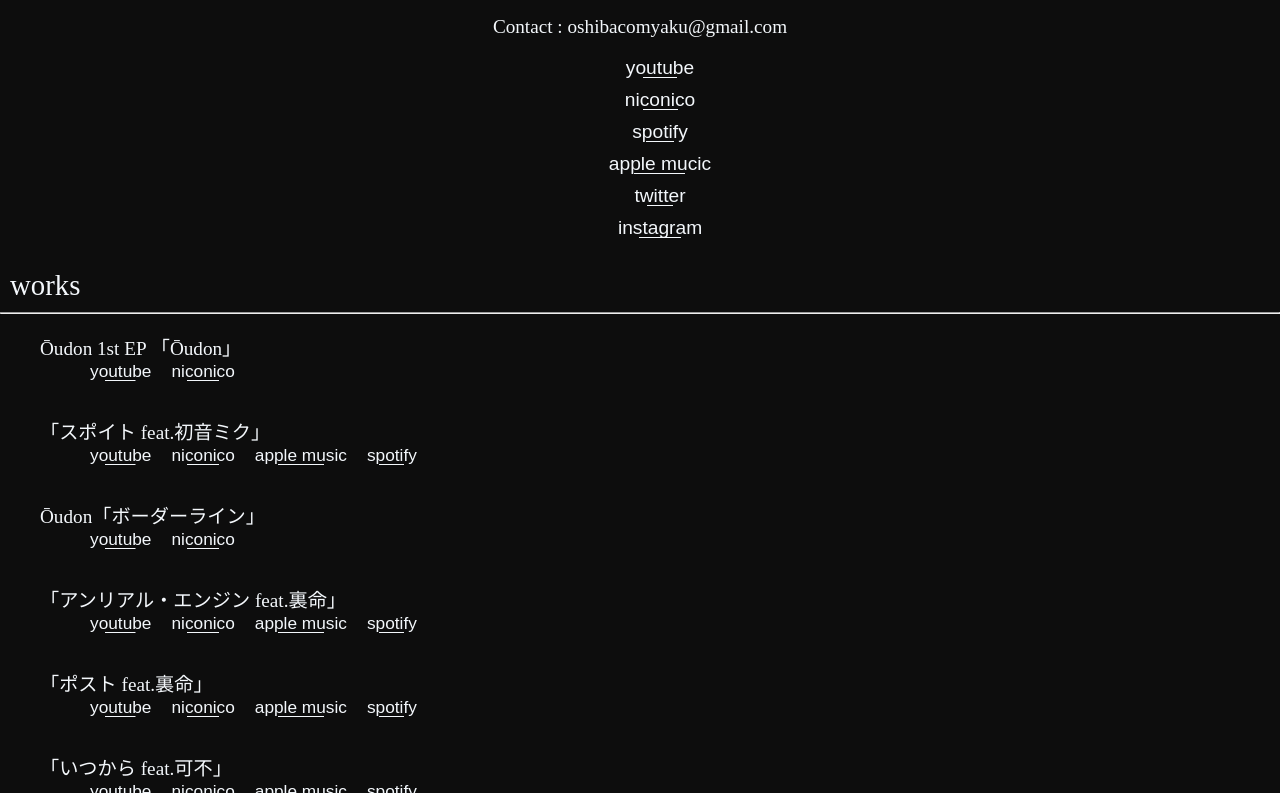
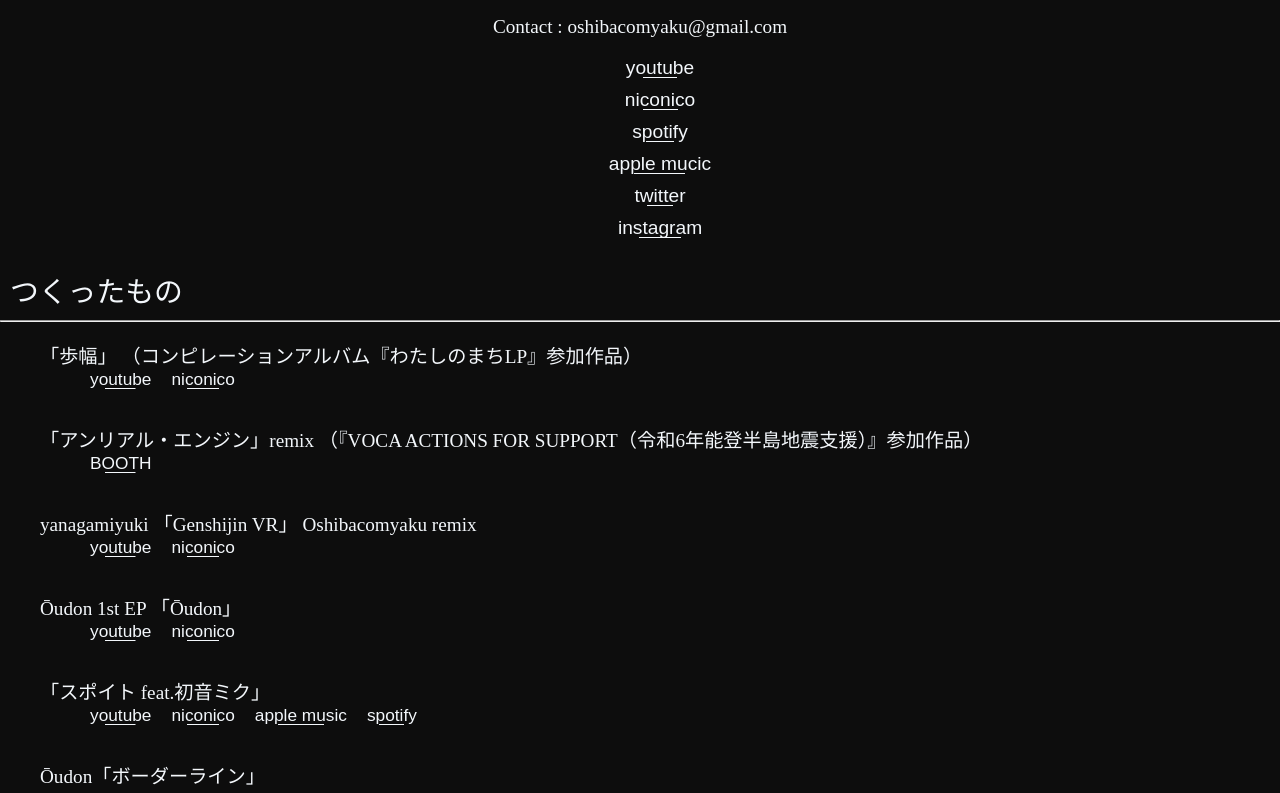
Before and after one commit to Oshibacomyaku/oshibacomyaku.github.io, a plain HTML site: page index.html in a window 1280 px wide. Shown: the part 550-1343 px from the top of the page. Drawn offline with Linux system fonts and the light colour scheme; a web font is replaced by a local one.

Commit message:
index.html

```diff
--- a/index.html
+++ b/index.html
@@ -32,9 +32,26 @@
     </ul>
   </div>
     <div class="works">
-      <h2>works </h2>
+      <h2>つくったもの </h2>
       <hr>
       <ul>
+        <li>「歩幅」 （コンピレーションアルバム『わたしのまちLP』参加作品）
+          <ul class="links">
+            <li><a href= "https://www.youtube.com/watch?v=RuLShTuJ524" class="linka">youtube</a></li>
+            <li><a href= "https://www.nicovideo.jp/watch/sm43237202" class="linka">niconico</a></li>
+
+        </ul></li>
+        <li>「アンリアル・エンジン」remix （『VOCA ACTIONS FOR SUPPORT（令和6年能登半島地震支援）』参加作品）
+          <ul class="links">
+            <li><a href= "https://ichiiis.booth.pm/items/5393022" class="linka">BOOTH</a></li>
+
+        </ul></li>
+        <li>yanagamiyuki 「Genshijin VR」 Oshibacomyaku remix
+          <ul class="links">
+            <li><a href= "https://youtu.be/jXAzhVYFSro?si=k6VAQfwzWZp5XFct" class="linka">youtube</a></li>
+            <li><a href= "https://www.nicovideo.jp/watch/sm42989615" class="linka">niconico</a></li>
+
+        </ul></li>
         <li>Ōudon 1st EP 「Ōudon」
           <ul class="links">
             <li><a href= "https://youtu.be/LZPXRIdtL_s?si=2n_D_i9J8KZObt-I" class="linka">youtube</a></li>
```
